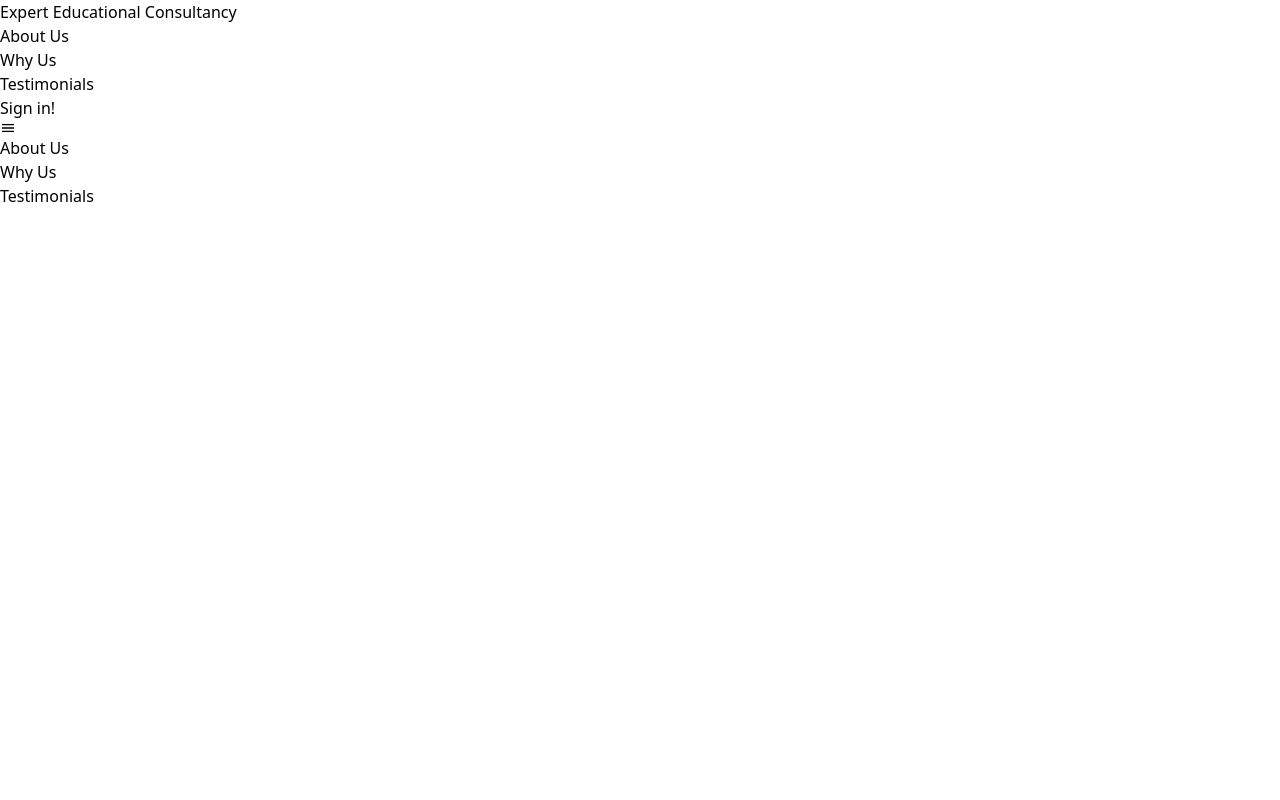
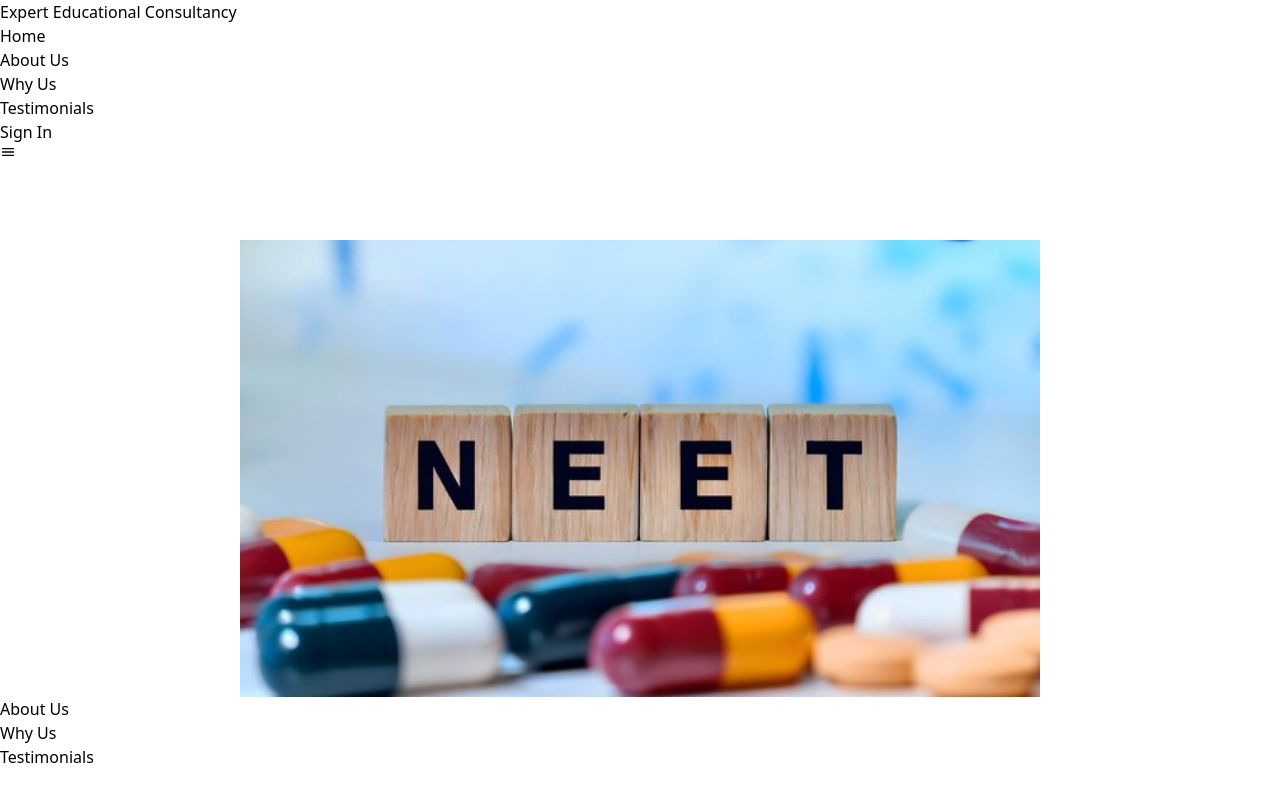
Before and after one commit to yash170603/Expert-Expert-Consultancy, a React (Vite) app: page /neet-pg in a window 1280 px wide. Built offline with nearby package versions, Linux system fonts and the light colour scheme.

Commit message:
Made the layout section wise

```diff
--- a/src/components/Navbar.jsx
+++ b/src/components/Navbar.jsx
@@ -1,43 +1,40 @@
 import React from "react";
 import { IoMdMenu } from "react-icons/io";
 import { motion } from "framer-motion";
-import SignInButton from "./SignInButton";
 
 const NavbarMenu = [
-  { id: 1, title: "About Us", section: "aboutUs" },
-  { id: 2, title: "Why Us", section: "whyUs" },
-  { id: 3, title: "Testimonials", section: "testimonials" },
+  { id: 1, title: "Home", section: null },
+  { id: 2, title: "About Us", section: "aboutUsRef" },
+  { id: 3, title: "Why Us", section: "whyUsRef" },
+  { id: 4, title: "Testimonials", section: "testimonialsRef" },
 ];
 
 const Navbar = ({ scrollToSection }) => {
   return (
-    <nav className=" fixed top-0 w-full  z-20 bg-slate-700 hover:bg-black text-white rounded-b-2xl ">
+    <nav className="relative z-20 bg-slate-600 text-white">
       <motion.div
         initial={{ opacity: 0, y: -50 }}
         animate={{ opacity: 1, y: 0 }}
         className="container py-10 flex justify-between items-center"
       >
-        {/* Logo section */}
         <div>
-          <h1 className="font-bold text-2xl mx-3">Expert Educational Consultancy</h1>
+          <h1 className="font-bold text-2xl">Expert Educational Consultancy</h1>
         </div>
-        {/* Menu section */}
         <div className="hidden lg:block">
           <ul className="flex items-center gap-3">
             {NavbarMenu.map((menu) => (
               <li key={menu.id}>
                 <button
-                  onClick={() => scrollToSection(menu.section)}
+                  onClick={() => menu.section && scrollToSection(menu.section)}
                   className="inline-block py-2 px-3 hover:text-secondary relative group"
                 >
                   {menu.title}
                 </button>
               </li>
             ))}
-               <SignInButton />
+            <button className="primary-btn">Sign In</button>
           </ul>
         </div>
-        {/* Mobile Hamburger menu section */}
         <div className="lg:hidden">
           <IoMdMenu className="text-4xl" />
         </div>
--- a/src/components/NeetPG.jsx
+++ b/src/components/NeetPG.jsx
@@ -1,5 +1,5 @@
-import React, { useRef } from 'react';
-import Navbar from "./Navbar";
+import React, { useRef } from "react";
+import TopComponent from "./TopComponent";
 import AboutUs from "./AboutUs";
 import WhyUs from "./WhyUs";
 import Testimonials from "./Testimonials";
@@ -9,30 +9,20 @@ const NeetPG = () => {
   const whyUsRef = useRef(null);
   const testimonialsRef = useRef(null);
 
-  const sectionRefs = {
-    aboutUs: aboutUsRef,
-    whyUs: whyUsRef,
-    testimonials: testimonialsRef,
-  };
-
-  const scrollToSection = (section) => {
-    sectionRefs[section].current.scrollIntoView({ behavior: "smooth" });
-  };
-
   return (
-    <div className="bg-gray-900 min-h-screen">
-      <Navbar scrollToSection={scrollToSection} />
-      <div className="container mx-auto p-4">
-        <section ref={aboutUsRef} className=" md:py-16 lg:py-24">
+    <div className=" min-h-screen">
+      <section>
+        <TopComponent refs={{ aboutUsRef, whyUsRef, testimonialsRef }} />
+      </section>
+      <section ref={aboutUsRef} className="md:py-16 lg:py-24">
         <AboutUs />
       </section>
-        <section ref={whyUsRef} className=" md:py-16 lg:py-24">
+      <section ref={whyUsRef} className="md:py-16 lg:py-24">
         <WhyUs />
       </section>
-        <section ref={testimonialsRef} className=" md:py-16 lg:py-24">
+      <section ref={testimonialsRef} className="md:py-16 lg:py-24">
         <Testimonials />
       </section>
-      </div>
     </div>
   );
 };
--- /dev/null
+++ b/src/components/TopComponent.jsx
@@ -0,0 +1,38 @@
+import React from "react";
+import Navbar from "./Navbar";
+import { motion } from "framer-motion";
+import neet from "../assets/neet.jpg";
+
+const TopComponent = ({ refs }) => {
+  const scrollToSection = (section) => {
+    if (refs[section]?.current) {
+      refs[section].current.scrollIntoView({ behavior: "smooth" });
+    }
+  };
+
+  return (
+    <div className="relative min-h-screen overflow-hidden bg-slate-500 h-3/4 w-3/4">
+      <Navbar scrollToSection={scrollToSection} />
+      <div style={{ maxWidth: "1200px", margin: "0 auto", padding: "0 1rem", paddingTop: "5rem" }}>
+        <div className="relative">
+          <motion.img
+            initial={{ x: -50, opacity: 0 }}
+            animate={{ x: 0, opacity: 1 }}
+            transition={{ duration: 0.6, delay: 0.2, ease: "easeInOut" }}
+            src={neet}
+            alt="NEET wooden blocks with medical elements"
+            style={{
+              width: "100%",
+              maxWidth: "800px",
+              margin: "0 auto",
+              display: "block",
+              zIndex: 1,
+            }}
+          />
+        </div>
+      </div>
+    </div>
+  );
+};
+
+export default TopComponent;
```
Also changed, not shown: src/components/Home.jsx (line endings or trailing spaces). Lines whose indentation alone changed are shown as unchanged.
